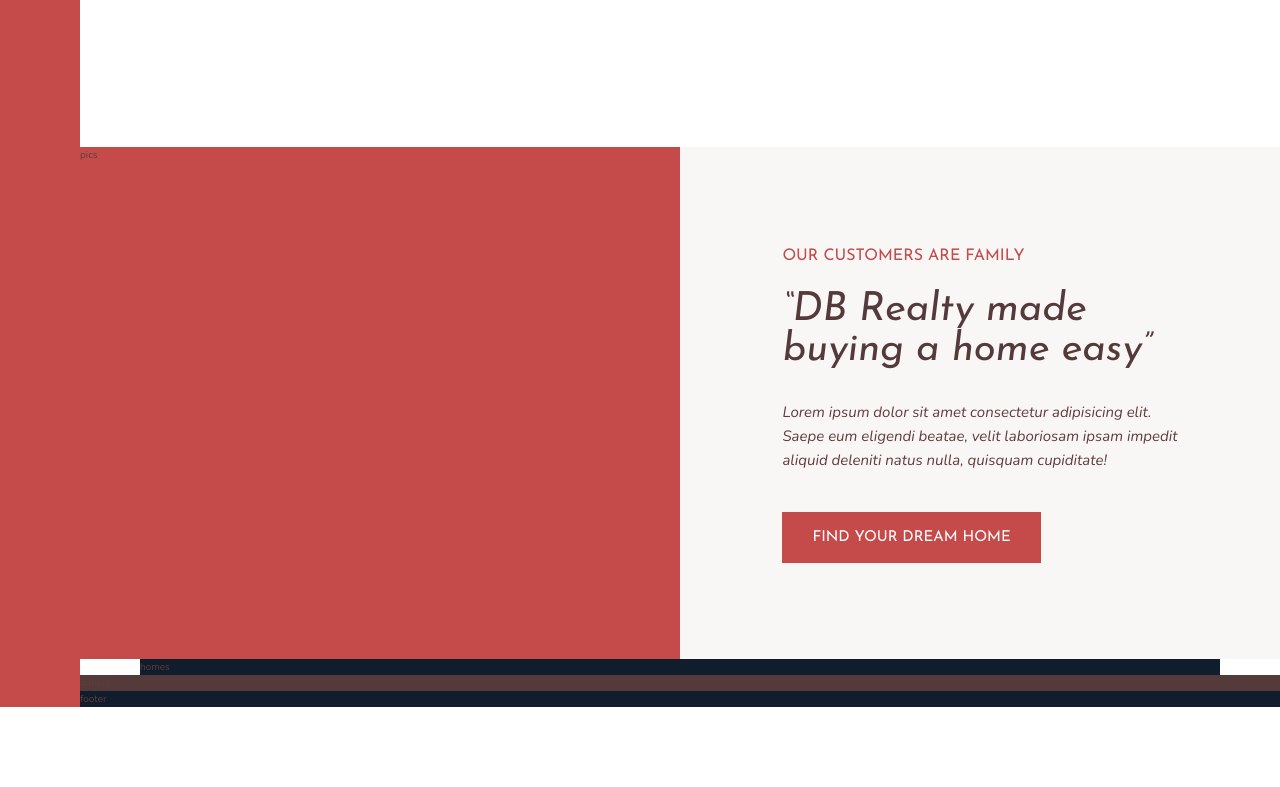
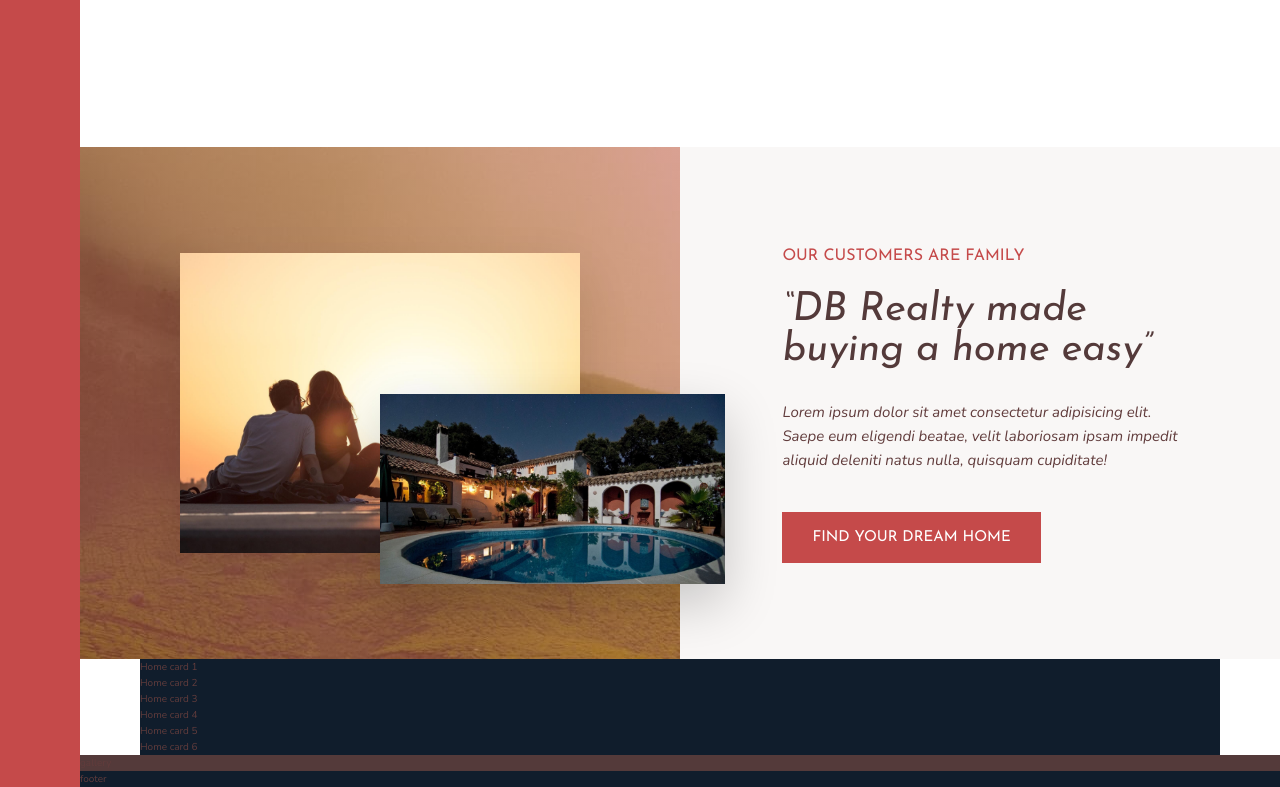
Before and after one commit to michaellore/dbrealty, a plain HTML site: page index.html in a window 1280 px wide. Shown: the part 1137-1924 px from the top of the page. Before the commit the page ends 1844 px from the top, so only its background shows below. Drawn offline with nearby package versions, Linux system fonts and the light colour scheme; files that its build step writes are made by us from their sources.

Commit message:
build story section

```diff
--- a/index.html
+++ b/index.html
@@ -76,7 +76,8 @@
         </section>
 
         <div class="story__pictures">
-            pics
+            <img src="img/story-1.jpeg" alt="New Homeowners" class="story__img--1">
+            <img src="img/story-2.jpeg" alt="New house" class="story__img--2">
         </div>
 
         <div class="story__content">
@@ -87,7 +88,12 @@
         </div>
 
         <section class="homes">
-            homes
+            <div class="home">Home card 1</div>
+            <div class="home">Home card 2</div>
+            <div class="home">Home card 3</div>
+            <div class="home">Home card 4</div>
+            <div class="home">Home card 5</div>
+            <div class="home">Home card 6</div>
         </section>
 
         <section class="gallery">
--- a/sass/_story.scss
+++ b/sass/_story.scss
@@ -2,6 +2,27 @@
     &__pictures{
         background-color: $color-primary;
         grid-column: full-start / col-end 4;
+        background-image: linear-gradient(rgba($color-primary, .5), rgba($color-primary, .5)), url(../img/back.jpg);
+
+        display: grid;
+        grid-template-rows: repeat(6, 1fr);
+        grid-template-columns: repeat(6, 1fr);
+        align-items: center;
+    }
+
+    &__img--1{
+        width: 100%;
+        grid-row: 2 / 6;
+        grid-column: 2 / 6;
+        box-shadow: 0 2rem 5rem rgba(#000, .1);
+    }
+
+    &__img--2{
+        width: 115%;
+        grid-row: 4 / 6;
+        grid-column: 4 / 7;
+        box-shadow: 0 2rem 5rem rgba(#000, .2);
+        z-index: 10;
     }
 
     &__content{
```
